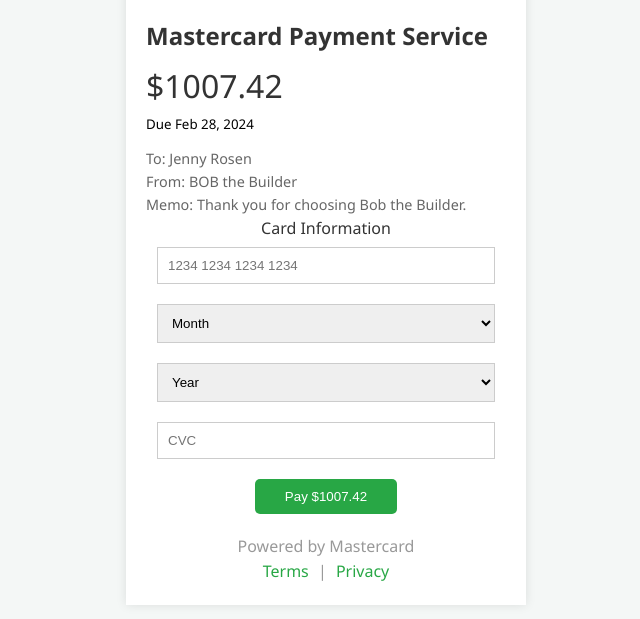
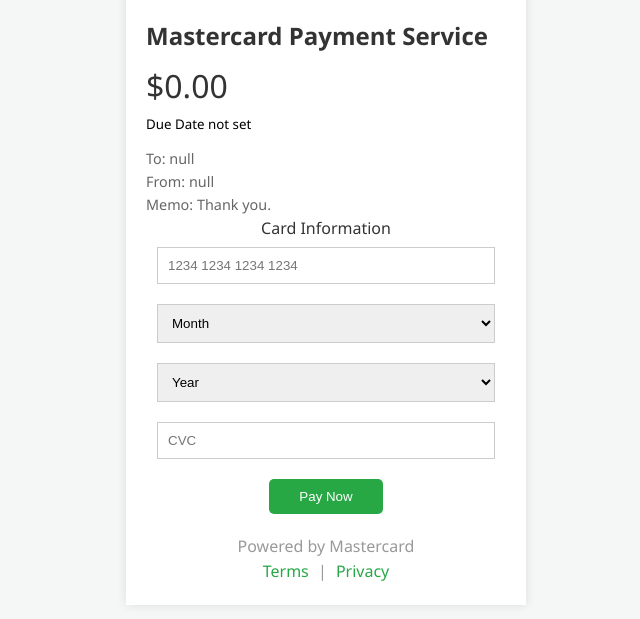
Before and after one commit to aivfkesavan/master_card, a plain HTML site: page index.html in a window 1280 px wide. Shown: the part 161-780 px from the top of the page, without its empty margins (314-954 px from the left). Drawn offline with Linux system fonts and the light colour scheme.

Commit message:
Update index.html

```diff
--- a/index.html
+++ b/index.html
@@ -3,7 +3,7 @@
 <head>
     <meta charset="UTF-8">
     <meta name="viewport" content="width=device-width, initial-scale=1.0">
-    <title>Mastercard payment service</title>
+    <title>Payment Page</title>
     <style>
         /* Basic Reset */
         * {
@@ -86,20 +86,20 @@
 <body>
     <div class="container">
         <header>
-            <a href="#" id="logo-link"><img src="https://w7.pngwing.com/pngs/397/885/png-transparent-logo-mastercard-product-font-mastercard-text-orange-logo.png" alt="HaiVE Tech Logo"></a>
+            <a href="#" id="logo-link"><img src="https://w7.pngwing.com/pngs/397/885/png-transparent-logo-mastercard-product-font-mastercard-text-orange-logo.png" alt="masterpay Logo"></a>
         </header>
 
         <main>
             <section id="invoice-summary">
                 <h1>Mastercard Payment Service</h1>
                 <div id="amount-due">
-                    <p>$1007.42</p>
-                    <small>Due Feb 28, 2024</small>
+                    <p id="invoice-amount">$0.00</p>
+                    <small id="due-date">Due Date not set</small>
                 </div>
                 <div id="invoice-details">
-                    <p>To: Jenny Rosen</p>
-                    <p>From: BOB the Builder</p>
-                    <p>Memo: Thank you for choosing Bob the Builder.</p>
+                    <p id="to-customer">To: Not specified</p>
+                    <p id="from-company">From: Not specified</p>
+                    <p>Memo: Thank you.</p>
                 </div>
             </section>
 
@@ -118,7 +118,7 @@
                         </select>
                         <input type="text" id="card-cvc" placeholder="CVC" required>
                     </div>
-                    <button type="submit" class="button">Pay $1007.42</button>
+                    <button type="submit" class="button">Pay Now</button>
                 </form>
             </section>
         </main>
@@ -130,12 +130,22 @@
     </div>
 
     <script>
+        function getURLParameter(name) {
+            return decodeURIComponent((new RegExp('[?|&]' + name + '=' + '([^&;]+?)(&|#|;|$)').exec(location.search)||[null, ''])[1].replace(/\+/g, '%20'))||null;
+        }
+
     function submitPayment(event) {
         event.preventDefault();
         // Assuming the confirmation page is named 'confirmation.html'
         window.location.href = 'confirmation.html';
         return false;
     }
+
+        // Populate the fields from URL parameters
+        document.getElementById('to-customer').textContent = 'To: ' + getURLParameter('to') || 'Not specified';
+        document.getElementById('from-company').textContent = 'From: ' + getURLParameter('from') || 'Not specified';
+        document.getElementById('invoice-amount').textContent = '$' + (getURLParameter('amount') || '0.00');
+        document.getElementById('due-date').textContent = 'Due ' + (getURLParameter('duedate') || 'Date not set');
 
         // Script for auto-separator in card number input
         document.getElementById('card-number').addEventListener('input', function (e) {
```
